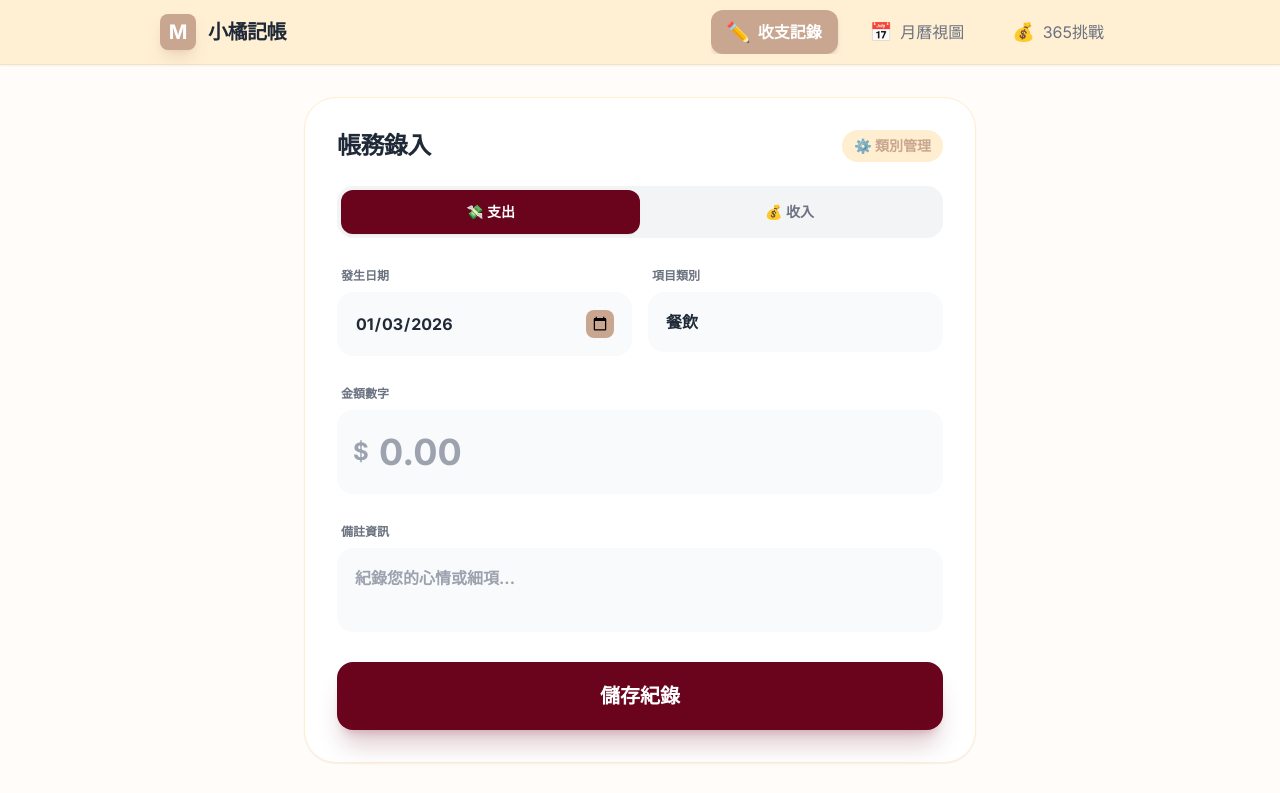
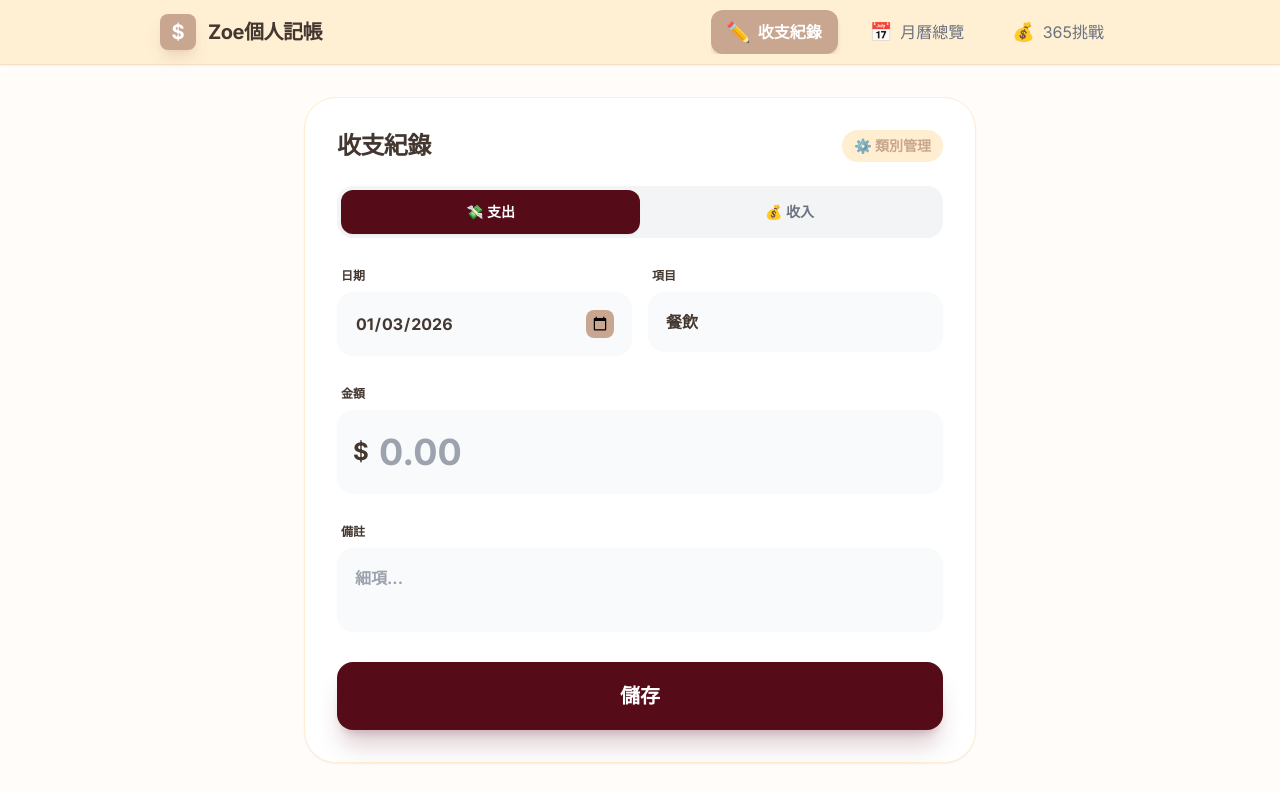
Before and after one commit to AnLing-Zoe/AccountingProject, a React (Vite) app: page / in a window 1280 px wide. Shown: the top 793 px of the page. Built offline with nearby package versions, Linux system fonts and the light colour scheme.

Commit message:
更改視覺效果

```diff
--- a/App.tsx
+++ b/App.tsx
@@ -75,13 +75,13 @@ const App: React.FC = () => {
         <div className="max-w-5xl mx-auto px-4 sm:px-6 lg:px-8">
           <div className="flex justify-between items-center h-16">
             <div className="flex items-center gap-3">
-              <div className="w-9 h-9 bg-[#C9A690] rounded-lg flex items-center justify-center text-white font-black text-xl shadow-lg shadow-[#C9A690]/30">M</div>
-              <h1 className="text-xl font-black text-gray-800 tracking-tight hidden sm:block">小橘記帳</h1>
+              <div className="w-9 h-9 bg-[#C9A690] rounded-lg flex items-center justify-center text-white font-black text-xl shadow-lg shadow-[#C9A690]/30">$</div>
+              <h1 className="text-xl font-black text-[#443730] tracking-tight hidden sm:block">Zoe個人記帳</h1>
             </div>
 
             <div className="flex gap-1 sm:gap-4 overflow-x-auto no-scrollbar">
-              <NavItem active={activeView === 'tracker'} onClick={() => setActiveView('tracker')} icon="✏️" label="收支記錄" />
-              <NavItem active={activeView === 'calendar'} onClick={() => setActiveView('calendar')} icon="📅" label="月曆視圖" />
+              <NavItem active={activeView === 'tracker'} onClick={() => setActiveView('tracker')} icon="✏️" label="收支紀錄" />
+              <NavItem active={activeView === 'calendar'} onClick={() => setActiveView('calendar')} icon="📅" label="月曆總覽" />
               <NavItem active={activeView === 'savings'} onClick={() => setActiveView('savings')} icon="💰" label="365挑戰" />
             </div>
           </div>
@@ -214,7 +214,7 @@ const DailyTracker: React.FC<{
     <div className="space-y-8 max-w-2xl mx-auto">
       <div className="bg-white rounded-[2rem] p-6 md:p-8 shadow-sm border border-[#FFEECF] animate-in fade-in slide-in-from-bottom-4 duration-500">
         <header className="mb-6 flex items-center justify-between">
-          <h2 className="text-2xl font-black text-gray-800 tracking-tight">帳務錄入</h2>
+          <h2 className="text-2xl font-black text-[#443730] tracking-tight">收支紀錄</h2>
           <button
             onClick={() => setIsEditingCats(!isEditingCats)}
             className="text-sm font-bold text-[#C9A690] bg-[#FFEECF] px-3 py-1.5 rounded-full hover:bg-[#C9A690]/10 transition-colors"
@@ -254,7 +254,7 @@ const DailyTracker: React.FC<{
             <button
               type="button"
               onClick={() => setType('expense')}
-              className={`flex-1 py-3 px-4 rounded-xl text-sm font-black transition-all ${type === 'expense' ? 'bg-[#6A041D] text-white shadow-sm' : 'text-gray-500 hover:text-gray-700'}`}
+              className={`flex-1 py-3 px-4 rounded-xl text-sm font-black transition-all ${type === 'expense' ? 'bg-[#550C18] text-white shadow-sm' : 'text-gray-500 hover:text-gray-700'}`}
             >
               💸 支出
             </button>
@@ -269,24 +269,24 @@ const DailyTracker: React.FC<{
 
           <div className="grid grid-cols-1 sm:grid-cols-2 gap-4">
             <div className="space-y-1.5">
-              <label className="text-xs font-black text-gray-500 ml-1">發生日期</label>
+              <label className="text-xs font-black text-[#443730] ml-1">日期</label>
               <div className="relative">
                 <input
                   type="date"
                   value={date}
                   onChange={(e) => setDate(e.target.value)}
                   style={{ colorScheme: 'light' }}
-                  className="w-full p-4 rounded-2xl bg-gray-50 border-2 border-transparent focus:border-[#C9A690] focus:bg-white outline-none font-bold text-gray-800 block appearance-none [&::-webkit-calendar-picker-indicator]:opacity-100 [&::-webkit-calendar-picker-indicator]:bg-[#C9A690] [&::-webkit-calendar-picker-indicator]:p-1.5 [&::-webkit-calendar-picker-indicator]:rounded-lg [&::-webkit-calendar-picker-indicator]:cursor-pointer"
+                  className="w-full p-4 rounded-2xl bg-gray-50 border-2 border-transparent focus:border-[#C9A690] focus:bg-white outline-none font-bold text-[#443730] block appearance-none [&::-webkit-calendar-picker-indicator]:opacity-100 [&::-webkit-calendar-picker-indicator]:bg-[#C9A690] [&::-webkit-calendar-picker-indicator]:p-1.5 [&::-webkit-calendar-picker-indicator]:rounded-lg [&::-webkit-calendar-picker-indicator]:cursor-pointer"
                 />
               </div>
             </div>
 
             <div className="space-y-1.5">
-              <label className="text-xs font-black text-gray-500 ml-1">項目類別</label>
+              <label className="text-xs font-black text-[#443730] ml-1">項目</label>
               <select
                 value={category}
                 onChange={(e) => setCategory(e.target.value)}
-                className="w-full p-4 rounded-2xl bg-gray-50 border-2 border-transparent focus:border-[#C9A690] focus:bg-white outline-none appearance-none font-bold text-gray-800 cursor-pointer"
+                className="w-full p-4 rounded-2xl bg-gray-50 border-2 border-transparent focus:border-[#C9A690] focus:bg-white outline-none appearance-none font-bold text-[#443730] cursor-pointer"
               >
                 <option value="" disabled>請選擇</option>
                 {currentCats.map(cat => (
@@ -297,23 +297,23 @@ const DailyTracker: React.FC<{
           </div>
 
           <div className="space-y-1.5">
-            <label className="text-xs font-black text-gray-500 ml-1">金額數字</label>
+            <label className="text-xs font-black text-[#443730] ml-1">金額</label>
             <div className="relative">
-              <span className="absolute left-4 top-1/2 -translate-y-1/2 text-2xl font-black text-gray-400">$</span>
+              <span className="absolute left-4 top-1/2 -translate-y-1/2 text-2xl font-black text-[#443730]">$</span>
               <input
                 type="number"
                 placeholder="0.00"
                 value={amount}
                 onChange={(e) => setAmount(e.target.value)}
-                className="w-full pl-10 p-5 text-4xl font-black rounded-2xl bg-gray-50 border-2 border-transparent focus:border-[#C9A690] focus:bg-white outline-none text-gray-900"
+                className="w-full pl-10 p-5 text-4xl font-black rounded-2xl bg-gray-50 border-2 border-transparent focus:border-[#C9A690] focus:bg-white outline-none text-[#443730]"
               />
             </div>
           </div>
 
           <div className="space-y-1.5">
-            <label className="text-xs font-black text-gray-500 ml-1">備註資訊</label>
+            <label className="text-xs font-black text-[#443730] ml-1">備註</label>
             <textarea
-              placeholder="紀錄您的心情或細項..."
+              placeholder="細項..."
               value={note}
               onChange={(e) => setNote(e.target.value)}
               className="w-full p-4 rounded-2xl bg-gray-50 border-2 border-transparent focus:border-[#C9A690] focus:bg-white outline-none min-h-[80px] font-bold text-gray-800 resize-none"
@@ -322,10 +322,10 @@ const DailyTracker: React.FC<{
 
           <button
             type="submit"
-            className={`w-full py-5 rounded-2xl text-white font-black text-xl shadow-xl transition-all active:scale-95 ${type === 'expense' ? 'bg-[#6A041D] hover:opacity-90 shadow-[#6A041D]/20' : 'bg-[#357266] hover:opacity-90 shadow-[#357266]/20'
+            className={`w-full py-5 rounded-2xl text-white font-black text-xl shadow-xl transition-all active:scale-95 ${type === 'expense' ? 'bg-[#550C18] hover:opacity-90 shadow-[#550C18]/20' : 'bg-[#357266] hover:opacity-90 shadow-[#357266]/20'
               }`}
           >
-            儲存紀錄
+            儲存
           </button>
         </form>
       </div>
@@ -334,7 +334,7 @@ const DailyTracker: React.FC<{
       <div className="bg-white rounded-[2rem] p-6 md:p-8 shadow-sm border border-[#FFEECF]">
         <header className="mb-6 flex items-center justify-between">
           <div>
-            <h3 className="text-xl font-black text-gray-800">今日流水帳</h3>
+            <h3 className="text-xl font-black text-[#443730]">今日帳務</h3>
             <p className="text-sm text-gray-400 font-bold mt-1">系統錄入紀錄</p>
           </div>
           <div className="flex items-center gap-2">
@@ -353,7 +353,7 @@ const DailyTracker: React.FC<{
         {todayOperations.length === 0 ? (
           <div className="text-center py-12 bg-gray-50/50 rounded-2xl border-2 border-dashed border-gray-100">
             <span className="text-4xl block mb-2 opacity-30">📒</span>
-            <p className="text-gray-400 font-bold text-sm">今日尚無流水帳紀錄</p>
+            <p className="text-gray-400 font-bold text-sm">今日尚無紀錄</p>
           </div>
         ) : (
           <div className="space-y-3">
@@ -368,11 +368,11 @@ const DailyTracker: React.FC<{
                       className="w-5 h-5 rounded-lg border-2 border-gray-300 text-[#C9A690] focus:ring-[#C9A690] cursor-pointer accent-[#C9A690]"
                     />
                   </div>
-                  <div className={`w-12 h-12 rounded-2xl flex items-center justify-center font-black text-white text-xl shadow-sm ${t.type === 'expense' ? 'bg-[#6A041D]' : 'bg-[#357266]'}`}>
+                  <div className={`w-12 h-12 rounded-2xl flex items-center justify-center font-black text-white text-xl shadow-sm ${t.type === 'expense' ? 'bg-[#550C18]' : 'bg-[#357266]'}`}>
                     {t.type === 'expense' ? '−' : '+'}
                   </div>
                   <div>
-                    <div className="font-black text-gray-800 flex items-center gap-2">
+                    <div className="font-black text-[#443730] flex items-center gap-2">
                       {t.category}
                       <span className="text-[10px] font-bold text-gray-300 bg-white px-1.5 py-0.5 rounded border border-gray-100">
                         {new Date(t.createdAt).toLocaleTimeString([], { hour: '2-digit', minute: '2-digit' })}
@@ -384,7 +384,7 @@ const DailyTracker: React.FC<{
                   </div>
                 </div>
                 <div className="flex items-center gap-4">
-                  <div className={`text-xl font-black ${t.type === 'expense' ? 'text-[#6A041D]' : 'text-[#357266]'}`}>
+                  <div className={`text-xl font-black ${t.type === 'expense' ? 'text-[#550C18]' : 'text-[#357266]'}`}>
                     {t.type === 'expense' ? '-' : '+'}${t.amount.toLocaleString()}
                   </div>
                   <button
@@ -462,7 +462,7 @@ const MonthlyCalendar: React.FC<{ transactions: Transaction[]; onDelete: (id: st
               <select
                 value={currentYear}
                 onChange={handleYearChange}
-                className="appearance-none bg-[#FFEECF] border-2 border-[#C9A690]/20 text-gray-800 font-black text-2xl py-1 px-4 pr-10 rounded-xl focus:border-[#C9A690] outline-none cursor-pointer"
+                className="appearance-none bg-[#FFEECF] border-2 border-[#C9A690]/20 text-[#443730] font-black text-2xl py-1 px-4 pr-10 rounded-xl focus:border-[#C9A690] outline-none cursor-pointer"
               >
                 {years.map(y => <option key={y} value={y}>{y}年</option>)}
               </select>
@@ -472,14 +472,14 @@ const MonthlyCalendar: React.FC<{ transactions: Transaction[]; onDelete: (id: st
               <select
                 value={currentMonth}
                 onChange={handleMonthChange}
-                className="appearance-none bg-[#FFEECF] border-2 border-[#C9A690]/20 text-gray-800 font-black text-2xl py-1 px-4 pr-10 rounded-xl focus:border-[#C9A690] outline-none cursor-pointer"
+                className="appearance-none bg-[#FFEECF] border-2 border-[#C9A690]/20 text-[#443730] font-black text-2xl py-1 px-4 pr-10 rounded-xl focus:border-[#C9A690] outline-none cursor-pointer"
               >
                 {months.map(m => <option key={m} value={m}>{m + 1}月</option>)}
               </select>
               <div className="absolute right-3 top-1/2 -translate-y-1/2 pointer-events-none text-[#C9A690]">▼</div>
             </div>
           </div>
-          <p className="text-[#C9A690] font-bold text-xs tracking-widest mt-1">單月結算月曆</p>
+          <p className="text-[#C9A690] font-bold text-xs tracking-widest mt-1">當月結算</p>
         </div>
         <div className="flex gap-4">
           <button
@@ -510,15 +510,15 @@ const MonthlyCalendar: React.FC<{ transactions: Transaction[]; onDelete: (id: st
             disabled={day === null}
             onClick={() => day !== null && setSelectedDay(day)}
             className={`aspect-square sm:aspect-auto sm:min-h-[100px] border rounded-2xl p-2 transition-all flex flex-col items-center justify-center sm:items-start sm:justify-start group ${day === null
-                ? 'bg-transparent border-transparent cursor-default'
-                : 'bg-gray-50/50 border-gray-100 hover:border-[#C9A690] hover:shadow-xl hover:-translate-y-1 active:scale-95'
+              ? 'bg-transparent border-transparent cursor-default'
+              : 'bg-gray-50/50 border-gray-100 hover:border-[#C9A690] hover:shadow-xl hover:-translate-y-1 active:scale-95'
               } ${selectedDay === day ? 'ring-4 ring-[#FFEECF] border-[#C9A690]' : ''}`}
           >
             {day && (
               <>
-                <div className={`text-sm font-black mb-1 ${monthData[day] !== undefined ? 'text-gray-800' : 'text-gray-300'}`}>{day}</div>
+                <div className={`text-sm font-black mb-1 ${monthData[day] !== undefined ? 'text-[#443730]' : 'text-gray-300'}`}>{day}</div>
                 {monthData[day] !== undefined && (
-                  <div className={`text-[10px] sm:text-xs font-black truncate px-1.5 py-0.5 rounded-lg w-full text-center ${monthData[day] >= 0 ? 'text-white bg-[#357266]' : 'text-white bg-[#6A041D]'
+                  <div className={`text-[10px] sm:text-xs font-black truncate px-1.5 py-0.5 rounded-lg w-full text-center ${monthData[day] >= 0 ? 'text-white bg-[#357266]' : 'text-white bg-[#550C18]'
                     }`}>
                     {monthData[day] > 0 ? '+' : ''}{monthData[day].toLocaleString()}
                   </div>
@@ -538,12 +538,12 @@ const MonthlyCalendar: React.FC<{ transactions: Transaction[]; onDelete: (id: st
           >
             <div className="p-8 pb-4 flex items-center justify-between border-b border-[#FFEECF]">
               <div>
-                <h3 className="text-2xl font-black text-gray-800">{currentYear}年 {currentMonth + 1}月 {selectedDay}日</h3>
+                <h3 className="text-2xl font-black text-[#443730]">{currentYear}年 {currentMonth + 1}月 {selectedDay}日</h3>
                 <p className="text-xs font-black text-gray-400 uppercase tracking-widest">當日詳細明細</p>
               </div>
               <button
                 onClick={() => setSelectedDay(null)}
-                className="w-12 h-12 bg-gray-100 rounded-2xl flex items-center justify-center hover:bg-[#6A041D] hover:text-white transition-all text-xl"
+                className="w-12 h-12 bg-gray-100 rounded-2xl flex items-center justify-center hover:bg-[#550C18] hover:text-white transition-all text-xl"
               >✕</button>
             </div>
 
@@ -554,16 +554,16 @@ const MonthlyCalendar: React.FC<{ transactions: Transaction[]; onDelete: (id: st
                 dayTransactions.map(t => (
                   <div key={t.id} className="flex items-center justify-between p-5 bg-gray-50 rounded-[1.5rem] border border-transparent hover:border-[#C9A690]/20 transition-all">
                     <div className="flex items-center gap-4">
-                      <div className={`w-12 h-12 rounded-2xl flex items-center justify-center font-black text-white shadow-sm ${t.type === 'expense' ? 'bg-[#6A041D]' : 'bg-[#357266]'}`}>
+                      <div className={`w-12 h-12 rounded-2xl flex items-center justify-center font-black text-white shadow-sm ${t.type === 'expense' ? 'bg-[#550C18]' : 'bg-[#357266]'}`}>
                         {t.type === 'expense' ? '−' : '+'}
                       </div>
                       <div>
-                        <div className="font-black text-gray-800 text-lg">{t.category}</div>
+                        <div className="font-black text-[#443730] text-lg">{t.category}</div>
                         <div className="text-sm font-bold text-gray-400">{t.note || '無備註'}</div>
                       </div>
                     </div>
                     <div className="flex items-center gap-4">
-                      <div className={`text-xl font-black ${t.type === 'expense' ? 'text-[#6A041D]' : 'text-[#357266]'}`}>
+                      <div className={`text-xl font-black ${t.type === 'expense' ? 'text-[#550C18]' : 'text-[#357266]'}`}>
                         {t.type === 'expense' ? '-' : '+'}${t.amount.toLocaleString()}
                       </div>
                       <button type="button" onClick={() => onDelete(t.id)} className="text-gray-300 hover:text-red-500 transition-colors p-2" title="刪除">🗑️</button>
@@ -573,7 +573,7 @@ const MonthlyCalendar: React.FC<{ transactions: Transaction[]; onDelete: (id: st
               )}
             </div>
 
-            <div className={`p-8 border-t flex justify-between items-center ${(monthData[selectedDay] || 0) >= 0 ? 'bg-[#357266]' : 'bg-[#6A041D]'}`}>
+            <div className={`p-8 border-t flex justify-between items-center ${(monthData[selectedDay] || 0) >= 0 ? 'bg-[#357266]' : 'bg-[#550C18]'}`}>
               <span className="font-black text-white uppercase text-sm tracking-wider">今日結算盈虧</span>
               <span className="text-3xl font-black text-white">
                 ${(monthData[selectedDay] || 0).toLocaleString()}
@@ -611,7 +611,7 @@ const SavingsChallenge: React.FC<{ savings: SavingsState; onToggle: (day: number
             />
           </svg>
           <div className="absolute inset-0 flex flex-col items-center justify-center">
-            <span className="text-5xl font-black text-gray-900 tracking-tighter">{Math.round(progressPercent)}%</span>
+            <span className="text-5xl font-black text-[#443730] tracking-tighter">{Math.round(progressPercent)}%</span>
             <span className="text-[11px] text-[#C9A690] font-black tracking-widest mt-1">累積進度</span>
             <span className="text-[10px] text-gray-400 font-bold mt-1 text-center">
               {currentTotal.toLocaleString()} / {TARGET_SAVINGS_AMOUNT.toLocaleString()}
@@ -627,7 +627,7 @@ const SavingsChallenge: React.FC<{ savings: SavingsState; onToggle: (day: number
             </div>
             <div className="p-6 bg-[#FFEECF] rounded-[2rem] border border-[#C9A690]/20 flex flex-col justify-center items-center text-center">
               <p className="text-[#C9A690] text-xs font-black uppercase tracking-widest mb-1">目標總額</p>
-              <p className="text-3xl font-black text-gray-800 tracking-tight">${TARGET_SAVINGS_AMOUNT.toLocaleString()}</p>
+              <p className="text-3xl font-black text-[#443730] tracking-tight">${TARGET_SAVINGS_AMOUNT.toLocaleString()}</p>
             </div>
           </div>
           <div className="p-5 bg-gradient-to-r from-[#C9A690] to-[#FFEECF] rounded-3xl shadow-lg">
@@ -646,8 +646,8 @@ const SavingsChallenge: React.FC<{ savings: SavingsState; onToggle: (day: number
       <div className="bg-white rounded-[2.5rem] p-6 md:p-10 shadow-sm border border-[#FFEECF]">
         <header className="mb-8 flex items-center justify-between px-2">
           <div>
-            <h3 className="text-2xl font-black text-gray-800">365 存錢挑戰表</h3>
-            <p className="text-gray-400 text-xs font-bold uppercase tracking-widest mt-1">點擊每日數字標記完成</p>
+            <h3 className="text-2xl font-black text-[#443730]">365 存錢挑戰表</h3>
+            <p className="text-gray-400 text-xs font-bold uppercase tracking-widest mt-1">點擊即可標記完成</p>
           </div>
           <div className="hidden sm:flex gap-1.5 items-center bg-[#FFEECF] px-3 py-1.5 rounded-full">
             <div className="w-3 h-3 bg-[#C9A690] rounded-full"></div>
@@ -662,8 +662,8 @@ const SavingsChallenge: React.FC<{ savings: SavingsState; onToggle: (day: number
                 key={day}
                 onClick={() => onToggle(day)}
                 className={`aspect-square flex items-center justify-center text-[10px] md:text-xs font-black rounded-xl transition-all ${isDone
-                    ? 'bg-[#C9A690] text-white shadow-md shadow-[#C9A690]/30 scale-95 border-b-4 border-[#C9A690]/80'
-                    : 'bg-gray-50 text-gray-400 border border-gray-100 hover:border-[#C9A690]/40 hover:bg-[#FFEECF]/30'
+                  ? 'bg-[#C9A690] text-white shadow-md shadow-[#C9A690]/30 scale-95 border-b-4 border-[#C9A690]/80'
+                  : 'bg-gray-50 text-gray-400 border border-gray-100 hover:border-[#C9A690]/40 hover:bg-[#FFEECF]/30'
                   }`}
               >
                 {day}
--- a/constants.ts
+++ b/constants.ts
@@ -1,5 +1,5 @@
 
-export const DEFAULT_EXPENSE_CATEGORIES = ['餐飲', '生活', '車用', '意外花費', '股票'];
+export const DEFAULT_EXPENSE_CATEGORIES = ['餐飲', '生活', '車用', '意外花費', '繳費', '股票'];
 export const DEFAULT_INCOME_CATEGORIES = ['薪水', '兼職', '意外之財', '利息/回饋'];
 
 export const TARGET_SAVINGS_AMOUNT = (365 * (1 + 365)) / 2; // 66,795
```
Also changed, not shown: 色票/0103設定的pantone.png (added).
